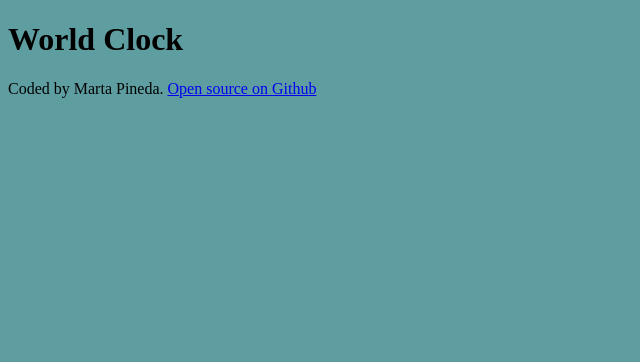
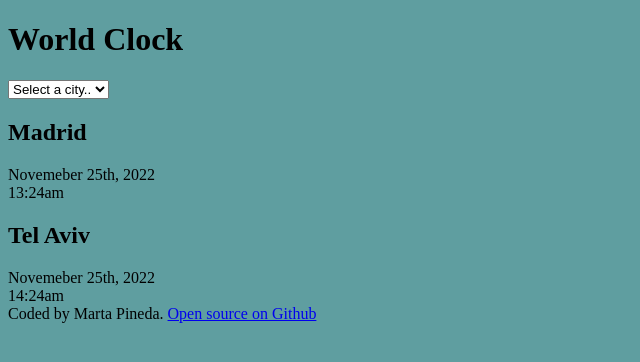
Before and after one commit to martiiis/SheCodes_WorldClock_API, a plain HTML site: page index.html in a window 1280 px wide. Shown: the whole page, without its empty margins (0-640 px from the left). Drawn offline with Linux system fonts and the light colour scheme.

Commit message:
HTML structure of the cities

```diff
--- a/index.html
+++ b/index.html
@@ -1,17 +1,42 @@
+<!-- @format -->
+
 <!DOCTYPE html>
 <html lang="en">
   <head>
-    <meta charset="UTF-8">
-    <meta http-equiv="X-UA-Compatible" content="IE=edge">
-    <meta name="viewport" content="width=device-width, initial-scale=1.0">
-    <link rel="stylesheet" href="css/style.css">
+    <meta charset="UTF-8" />
+    <meta http-equiv="X-UA-Compatible" content="IE=edge" />
+    <meta name="viewport" content="width=device-width, initial-scale=1.0" />
+    <link rel="stylesheet" href="css/style.css" />
     <title>World Clock - Marta Pineda</title>
   </head>
   <body>
+    <div class="container">
       <h1>World Clock</h1>
+
+      <select name="" id="">
+        <option value="">Select a city..</option>
+        <option value="">Madrid</option>
+        <option value="">Tel Aviv</option>
+        <option value="">New York</option>
+      </select>
+
+      <div class="city">
+        <h2>Madrid </h2>
+        <div class="date">Novemeber 25th, 2022</div>
+        <div class="time">13:24am </div>
+      </div>
+      <div class="city">
+        <h2>Tel Aviv </h2>
+        <div class="date">Novemeber 25th, 2022</div>
+        <div class="time">14:24am </div>
+      </div>
+    </div>
+
     <footer>
       Coded by Marta Pineda.
-        <a href="https://github.com/martiiis/world-clock" target="_blank">Open source on Github</a>
+      <a href="https://github.com/martiiis/world-clock" target="_blank"
+        >Open source on Github</a
+      >
     </footer>
     <script src="javascript/index.js"></script>
   </body>
```
Lines whose indentation alone changed are shown as unchanged.
